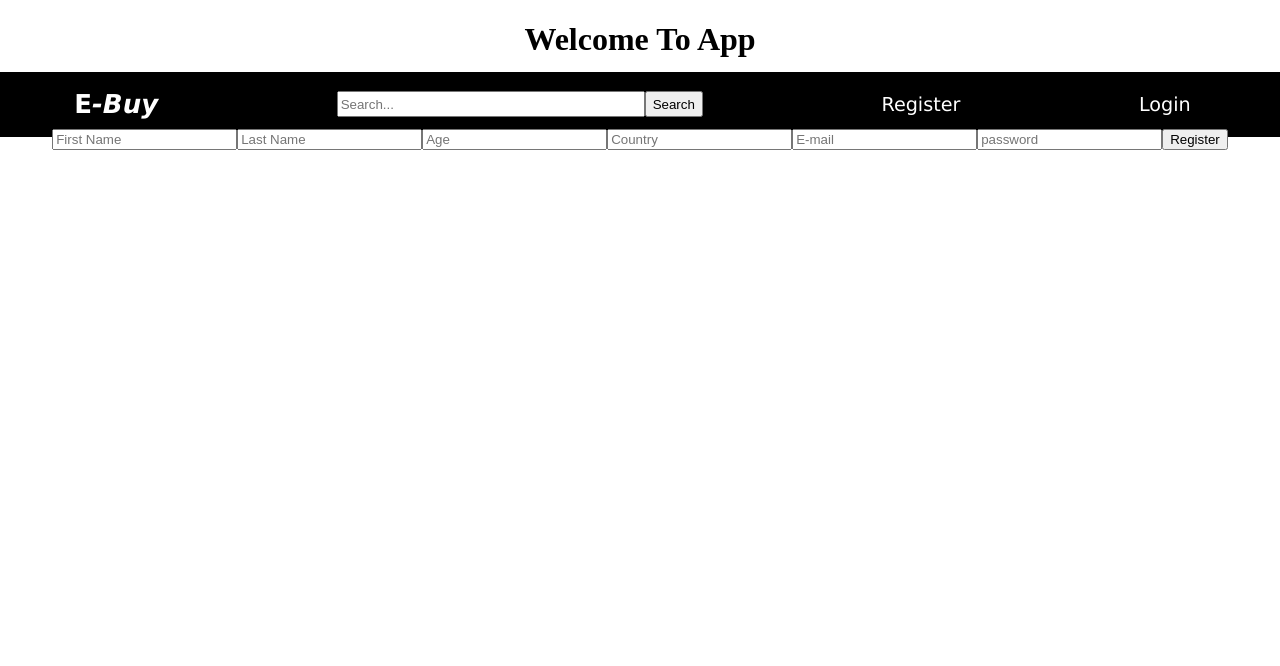
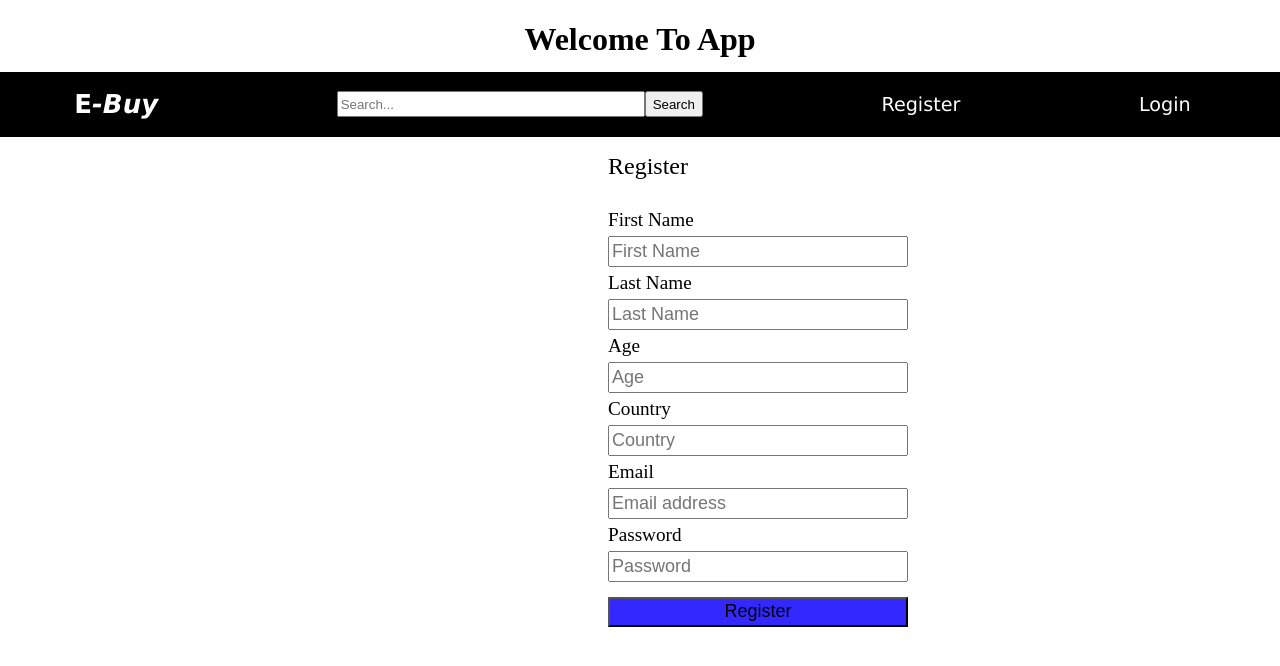
Before and after one commit to C4-AnasNaamneh/MERAKI_Academy_Project_4, a React (Create React App) app in the folder frontend/: page /register in a window 1280 px wide. Shown: the top 666 px of the page. Built offline with nearby package versions, Linux system fonts and the light colour scheme.

Commit message:
modify login and register front end

```diff
--- a/frontend/src/components/Login.js
+++ b/frontend/src/components/Login.js
@@ -3,13 +3,12 @@ import axios from "axios";
 import { useState } from "react";
 import { useNavigate } from "react-router-dom";
 
-const Login = ({ setToken, setIsLoggedIn,setRole }) => {
+const Login = ({ setToken, setIsLoggedIn, setIsAdmin }) => {
   const navigate = useNavigate();
 
   const [email, setEmail] = useState("");
 
   const [password, setPassword] = useState("");
-
 
   const userLogin = {
     email: email,
@@ -19,15 +18,19 @@ const Login = ({ setToken, setIsLoggedIn,setRole }) => {
   return (
     <>
       <div className="login">
-        <p>Login</p>
+        <p className="loginWord">Login</p>
 
+<label for="email" className="emailLabel"> Email</label>
         <input
           type="email"
           placeholder="Email address"
           onChange={(e) => {
             setEmail(e.target.value);
           }}
+          className="loginEmail"
         ></input>
+
+<label for="password" className="passwordLabel">Password</label>
 
         <input
           type="password"
@@ -35,6 +38,7 @@ const Login = ({ setToken, setIsLoggedIn,setRole }) => {
           onChange={(e) => {
             setPassword(e.target.value);
           }}
+          className="loginPassword"
         ></input>
 
         <button
@@ -42,21 +46,31 @@ const Login = ({ setToken, setIsLoggedIn,setRole }) => {
             axios
               .post("http://localhost:5000/login", userLogin)
               .then((result) => {
-                // console.log(result.data.role);
-              setRole(result.data.role)
-
+                setIsAdmin(result.data.role === "admin");
 
                 setToken(result.data.token);
                 localStorage.setItem("token", result.data.token);
                 setIsLoggedIn(true);
 
-                navigate("/products");
+                if (result.data.role === "admin") {
+                  navigate("/adminproducts");
+                } else {
+                  navigate("/products");
+                }
+
+                console.log(result.data.role);
+              })
+              .catch((err) => {
+                console.log(err.response);
               });
           }}
+          className="loginButton"
         >
           Login
         </button>
       </div>
+
+
     </>
   );
 };
--- a/frontend/src/components/Register.js
+++ b/frontend/src/components/Register.js
@@ -2,92 +2,116 @@ import react, { useState } from "react";
 
 import axios from "axios";
 
+const Register = () => {
+  const [message, setMessage] = useState("");
 
-const Register = ()=> {
+  const [first, setFirst] = useState("");
+  const [last, setLast] = useState("");
+  const [age, setAge] = useState(0);
 
-const [message,setMessage] = useState("")
+  const [country, setCountry] = useState("");
 
-const [first,setFirst] = useState("");
-const [last,setLast] = useState("");
-const [age,setAge] = useState(0)
+  const [email, setEmail] = useState("");
 
-const [country,setCountry] = useState("");
+  const [password, setPassword] = useState("");
 
-const [email,setEmail] = useState("");
-
-const [password,setPassword] = useState("");
-
-const userRegister = {
+  const userRegister = {
     firstName: first,
     lastName: last,
     age: age,
     country: country,
     email: email,
     password: password,
+  };
 
-}
+  return (
+    <>
+      <div className="register">
+        <p className="registerWord">Register</p>
 
 
+        <label for="text" className="firstLabel"> First Name</label>
 
 
+        <input
+          type="text"
+          placeholder="First Name"
+          onChange={(e) => {
+            setFirst(e.target.value);
+          }} className="firstName"
+        ></input>
+
+<label for="text" className="lastLabel"> Last Name</label>
 
 
+        <input
+          type="text"
+          placeholder="Last Name"
+          onChange={(e) => {
+            setLast(e.target.value);
+          }} className="lastName"
+        ></input>
+
+<label for="text" className="ageLabel">Age</label>
 
 
-return (
-<>
-<input type="text"  placeholder="First Name" onChange={(e)=>{
+        <input
+          type="text"
+          placeholder="Age"
+          onChange={(e) => {
+            setAge(e.target.value);
+          }} className="age"
+        ></input>
 
-    setFirst(e.target.value)
-}}></input>
+<label for="text" className="countryLabel">  Country</label>
 
-<input type="text"  placeholder="Last Name" onChange={(e)=>{
-    setLast(e.target.value)
-}}></input>
+        <input
+          type="text"
+          placeholder="Country"
+          onChange={(e) => {
+            setCountry(e.target.value);
+          }} className="country"
+        ></input>
 
-<input type="number"  placeholder="Age" onChange={(e)=>{
-setAge(e.target.value)
-}}></input>
+<label for="email" className="emailLabel"> Email</label>
 
-<input type="text"  placeholder="Country" onChange={(e)=>{
-setCountry(e.target.value)
-}}></input>
+        <input
+          type="email"
+          placeholder="Email address"
+          onChange={(e) => {
+            setEmail(e.target.value);
+          }} className="registerEmail"
+        ></input>
 
-<input type="email"  placeholder="E-mail"  onChange={(e)=>{
-  setEmail(e.target.value)
-}}></input>
-
-<input type="password"  placeholder="password"  onChange={(e)=>{
- setPassword(e.target.value)
-}}></input>
+<label for="password" className="passwordLabel"> Password</label>
 
 
+        <input
+          type="password"
+          placeholder="Password"
+          onChange={(e) => {
+            setPassword(e.target.value);
+          }} className="registerPassword"
+        ></input>
 
-<button onClick={()=>{
-    axios
-    .post("http://localhost:5000/users",userRegister)
-    .then((result)=>{
-       console.log(result);
-    setMessage(result.data.message);
-    })
-    .catch((err)=>{
-        setMessage(err.response.data.message)
-    })
-}}>Register</button>
-    {message}
+        <button
+          onClick={() => {
+            axios
+              .post("http://localhost:5000/users", userRegister)
+              .then((result) => {
+                setMessage(result.data.message);
+              })
+              .catch((err) => {
+                setMessage(err.response.data.message);
+              });
+          }} className="registerButton"
+        >
+          Register
+        </button>
+        {message}
+      </div>
+    </>
+  );
+};
 
-</>
-
-
-
-
-
-)
-
-
-
-
-}
-
-
-export default Register
+export default Register;
```
